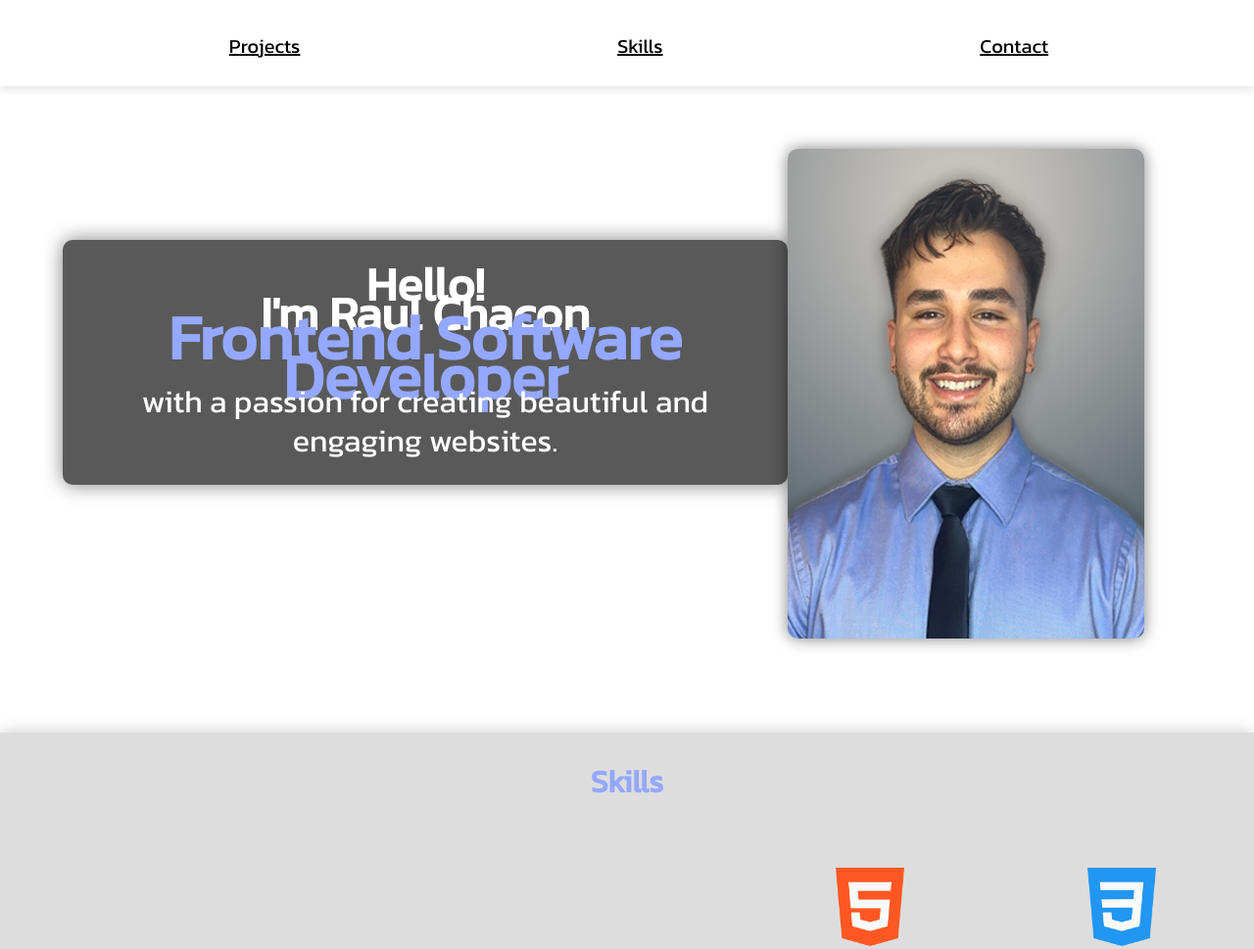
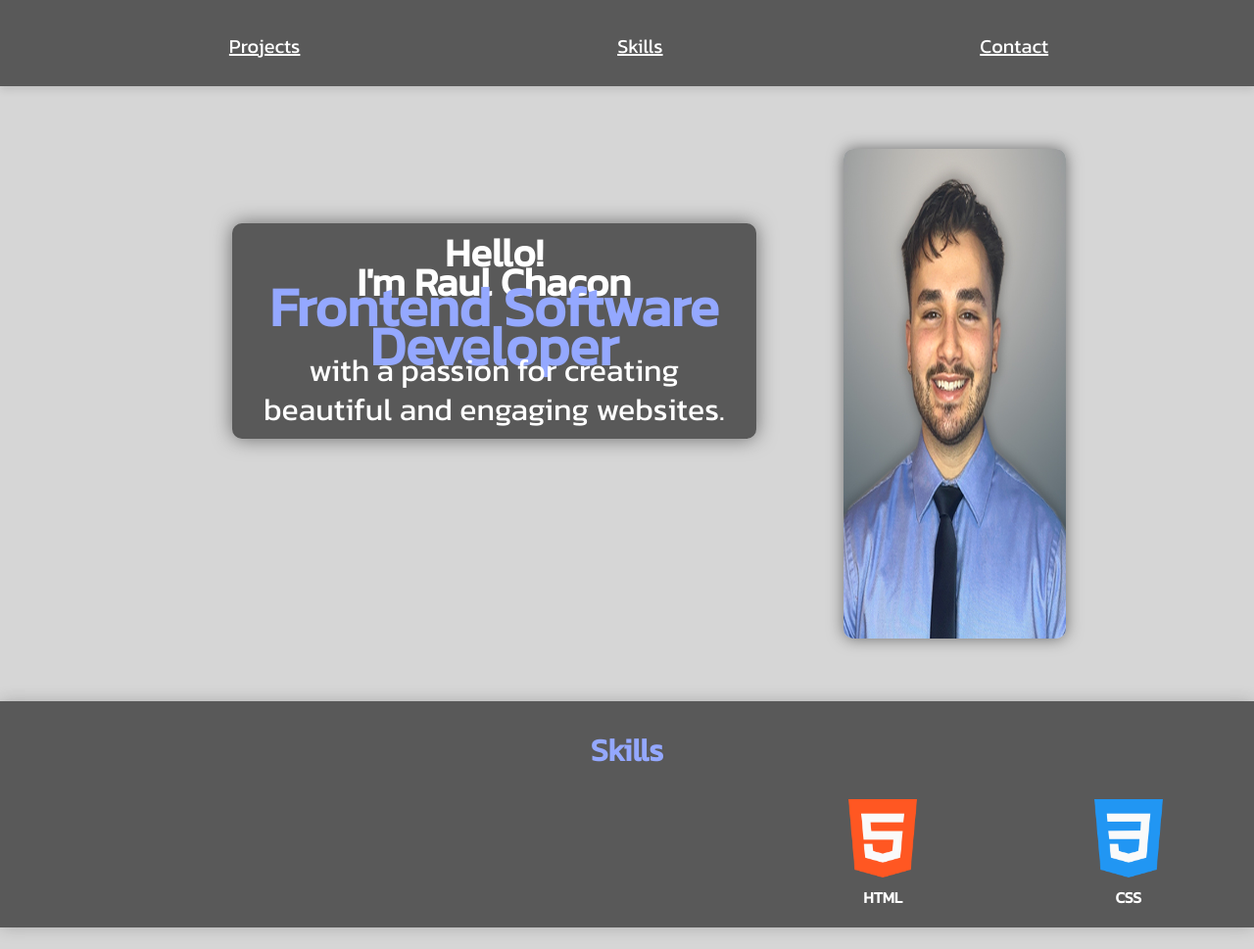
Before and after one commit to RaulChacon54/Portfolio-Website, a plain HTML site: page Index.html in a window 1280 px wide. Shown: the top 969 px of the page at 98% size. Drawn offline with Linux system fonts and the light colour scheme.

Commit message:
Redid #Hello layout

```diff
--- a/Index.html
+++ b/Index.html
@@ -24,14 +24,16 @@
     </header>
 
     <section id="hello">
+      <div class="hello-container">
         <div class="introText">
             <h2>Hello!<h2>
             <h2> I'm Raul Chacon</h2>
             <h1>Frontend Software Developer</h1>
             <p>with a passion for creating beautiful and engaging websites.</p>
         </div>
-      <div class="ppcontainer">
-        <img src="./images/ra still 2.jpg" class="profile-picture">
+        <div class="ppcontainer">
+          <img src="./images/ra still 2.jpg" class="profile-picture">
+        </div>
       </div>
     </section>
 
--- a/styles.css
+++ b/styles.css
@@ -3,7 +3,7 @@ body{
     margin: 0%;
     font-family: 'Kanit', 'Times New Roman', Times, serif;
     overflow-x: hidden;
-    background-color: #fff;
+    background-color: #d6d6d6;
 }
 
 
@@ -12,7 +12,7 @@ header {
     width: 100%;
     max-height: 5rem;
     padding: .25rem 0;
-    background-color: #fff;
+    background-color: #595959;
     box-shadow: 0 .25rem .5rem 0 rgba(0,0,0,.1);
 
 }
@@ -22,7 +22,7 @@ header {
     max-height: 5rem;
 }
 .header-container a {
-    color: #000;
+    color: #fff;
 }
 nav {
     margin: auto;
@@ -44,22 +44,31 @@ li {
 
 }
 li:hover {
-    background-color: #f1f1f1;
+    background-color: #b1b1b1;
     border-radius: 1rem;
 }
 
+
+
+
+
+
 #hello {
     max-width: 100%;
+}
+.hello-container {
+    max-width: 70%;
     display: flex;
-    justify-content: space-between;
-    padding-bottom: 6rem;
-
+    align-items: center;
+    gap: 10%;
+    padding: 4rem 0;
+    margin: auto;
 }
 
 .introText {
-    max-width: 50%;
-    margin: auto;
-    padding: 35px 50px;
+    margin-top: -8rem;
+    max-width: 70%;
+    padding: 20px 25px;
     text-align: center;
     background-color: #595959;
     color: #fff;
@@ -67,14 +76,14 @@ li:hover {
     border-radius: 10px;
 }
 .introText h1 {
-    font-size: 4rem;
+    font-size: 3.5rem;
     font-weight: 600;
     margin: -15px 0;
     padding: 0;
     color: #94a8ff;
 }
 .introText h2 {
-    font-size: 3rem;
+    font-size: 2.5rem;
     font-weight: 600;
     margin: -10px 0;
     padding: 0;
@@ -85,19 +94,14 @@ li:hover {
     margin: -10px 0;
     padding: 0;
 }
-
-
-
 .ppcontainer {
     width: 400px;
     height: 500px;
-    margin-top: 4rem;
-    margin-right: 7rem;
+    margin-top: auto;
     box-shadow: 0 0 1rem 0 rgba(0,0,0,.5);
     border-radius: 10px;
 
 }
-
 .profile-picture {
     width: 100%;
     height: 100%;
@@ -117,8 +121,8 @@ li:hover {
 #skills {
     display: inline-block;
     width: 100%;
-    height: 22rem;
-    background-color: #dddddd;
+    height: auto;
+    background-color: #595959;
     box-shadow: 0 0 1rem 0 rgba(0,0,0,.2);
 }
 .skillhead {
@@ -130,9 +134,11 @@ li:hover {
     display: flex;
     align-items: center;
     justify-content: space-around;
-    gap: 5rem;
-    margin-top: 5%;
+    gap: 3rem;
+    margin-top: 2%;
+    margin-bottom: 4%;
     width: 100%;
+    color: #fff;
 
 }
 
```
